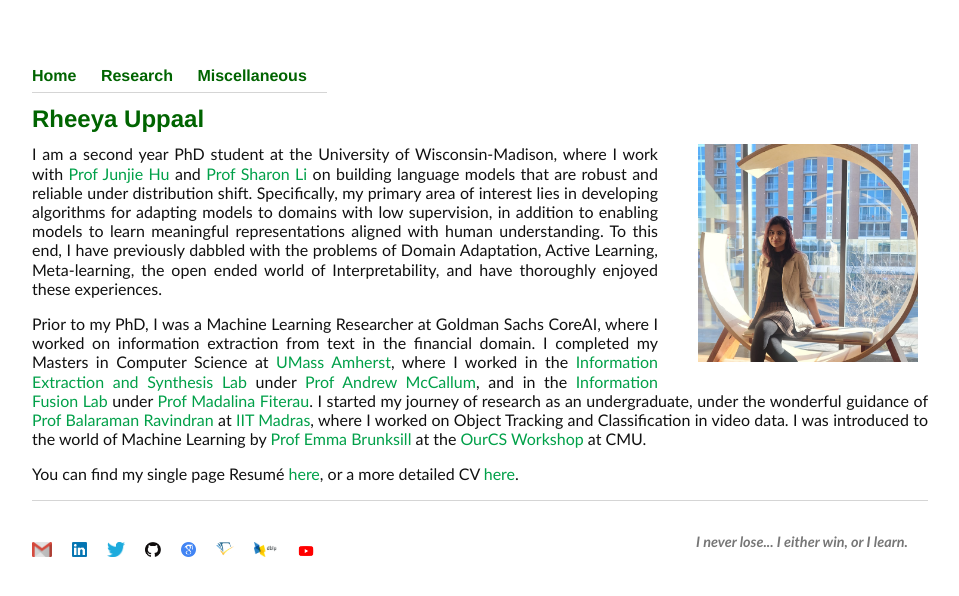
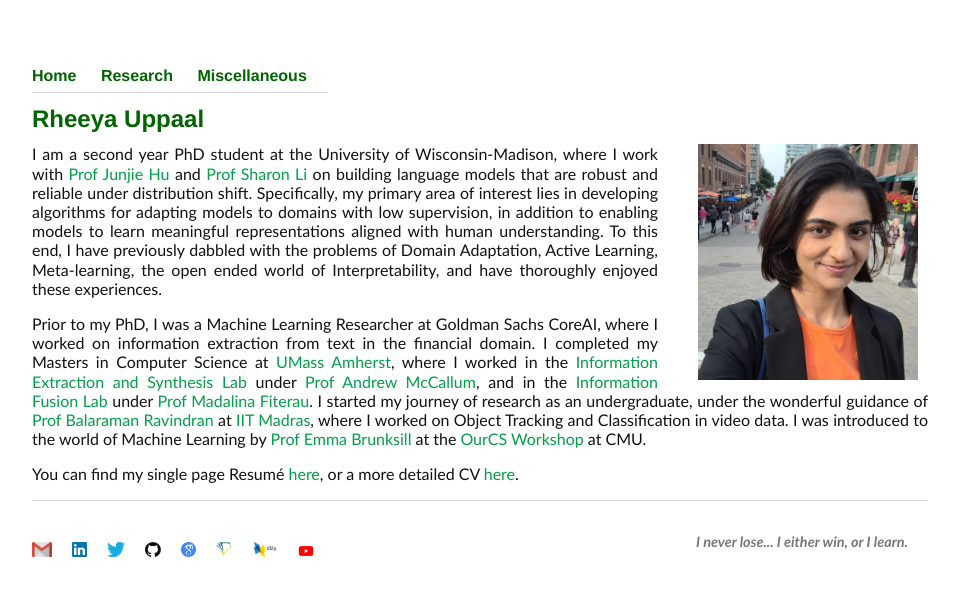
Before and after one commit to Uppaal/Uppaal.github.io, a Jekyll site: the page built from index.html, in a window 1280 px wide. Shown: the top 596 px of the page, without its empty margins (160-1119 px from the left). Built offline with Jekyll 4.4.1, drawn with Linux system fonts in a browser that asks for light colours.

Commit message:
Update index.html

```diff
--- a/index.html
+++ b/index.html
@@ -17,7 +17,7 @@ title: Rheeya Uppaal
 
 	<h1>Rheeya Uppaal</h1>
 
-	<img src="images/R2.jpeg" alt="picture" class="inline" width="220"
+	<img src="images/R3.jpeg" alt="picture" class="inline" width="220"
 		 style="float:right; padding-top:0; padding-bottom: 10px; padding-left: 40px; padding-right: 10px">
 
 	<p>I am a second year PhD student at the University of Wisconsin-Madison, where I work with <a href="https://junjiehu.github.io/">Prof Junjie Hu</a> and <a href="http://pages.cs.wisc.edu/~sharonli/">Prof Sharon Li</a> on building language models that are robust and reliable under distribution shift. Specifically, my primary area of interest lies in developing algorithms for adapting models to domains with low supervision, in addition to enabling models to learn meaningful representations aligned with human understanding. To this end, I have previously dabbled with the problems of Domain Adaptation, Active Learning, Meta-learning, the open ended world of Interpretability, and have thoroughly enjoyed these experiences.</p>
```
